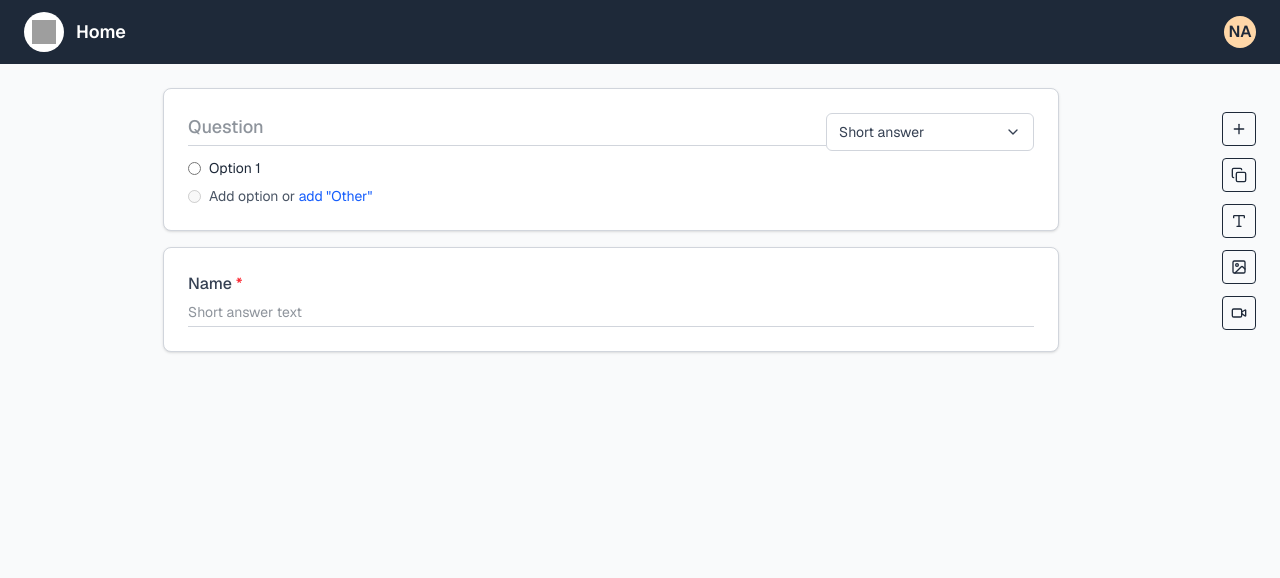
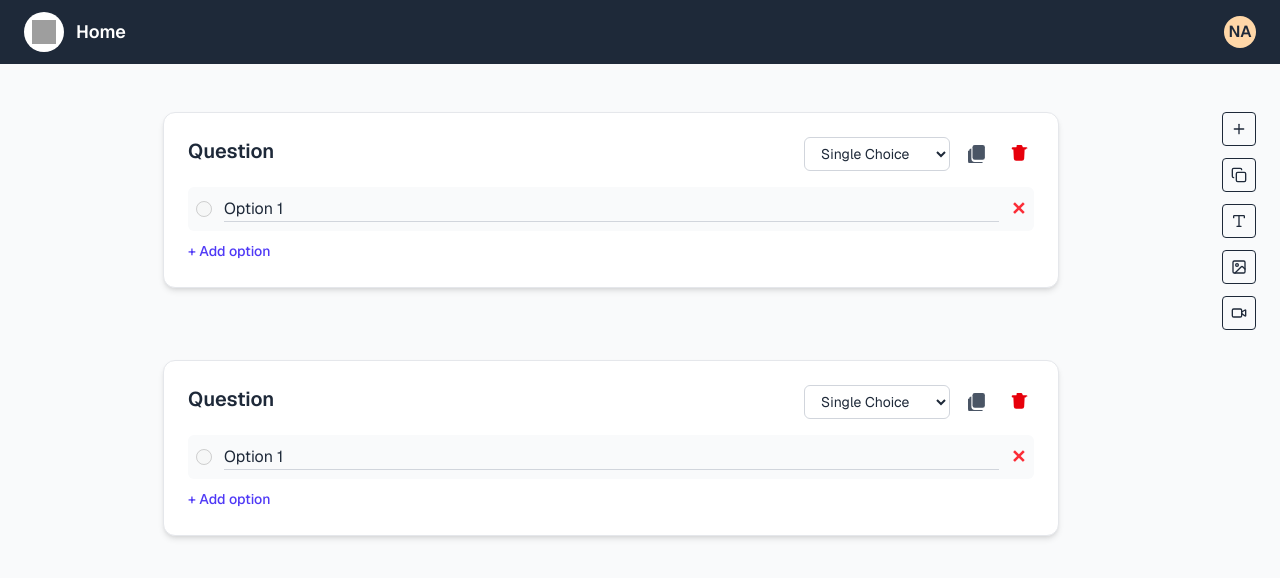
Before and after one commit to AnveshSharma05/SurveyWebsite, a Next.js app: page /formMaker in a window 1280 px wide. Shown: the top 578 px of the page. Built offline with nearby package versions, Linux system fonts and the light colour scheme; grey boxes are pictures that could not be loaded.

Commit message:
Updated Component box

```diff
--- a/src/app/components/client/formQuestionSingleChoice.jsx
+++ b/src/app/components/client/formQuestionSingleChoice.jsx
@@ -1,10 +1,178 @@
 //create component box
-//borrow a box template
+//borrow a box template and add side icon boxes to it
 //create multiple choice list inside left middle box templates container space
     //multiple choice list can be drag and drop
 //add a delete and increase option inside the right container side space of the box template
+
 //
-export default function BoxComponent() {
+import React, { useState } from "react";
 
+/**
+ * Survey Question Box
+ * - Supports single choice, multiple choice, and short answer
+ * - Fully responsive using TailwindCSS
+ * - Provides delete box, duplicate box, add/remove options
+ * - Protects layout using min-width + shrink rules
+ */
+
+const DEFAULT_BOX = {
+  title: "Question",
+  type: "single",
+  choices: ["Option 1"],
+  answer: "",
+};
+
+export default function BoxComponent({
+  initialData = DEFAULT_BOX,
+  onDelete,
+  onDuplicate,
+}) {
+  const [title, setTitle] = useState(initialData.title);
+  const [type, setType] = useState(initialData.type);
+  const [choices, setChoices] = useState(initialData.choices);
+  const [answer, setAnswer] = useState(initialData.answer);
+
+  const addChoice = () => setChoices([...choices, "New Option"]);
+
+  const updateChoice = (i, value) => {
+    const copy = [...choices];
+    copy[i] = value;
+    setChoices(copy);
+  };
+
+  const removeChoice = (i) => {
+    setChoices(choices.filter((_, idx) => idx !== i));
+  };
+
+  return (
+  <div className="w-full py-6">
+    <div className="w-full bg-white rounded-xl shadow-md p-6 border border-gray-200">
+
+      {/* ------------------------------------------------- */}
+      {/* TOP ROW: QUESTION TITLE + TYPE + ACTION ICONS     */}
+      {/* ------------------------------------------------- */}
+      <div className="flex justify-between items-start mb-4">
+
+        {/* LEFT: Question Title */}
+        <input
+          type="text"
+          value={title}
+          onChange={(e) => setTitle(e.target.value)}
+          placeholder="Enter your question"
+          className="flex-1 text-xl font-semibold border-none focus:ring-0 bg-transparent"
+        />
+
+        {/* RIGHT: All Controls (Type dropdown + action icons) */}
+        <div className="flex items-center space-x-3 ml-4 shrink-0">
+
+          {/* Question Type Selector */}
+          <select
+            value={type}
+            onChange={(e) => setType(e.target.value)}
+            className="border border-gray-300 rounded-md px-3 py-1.5 text-sm bg-white
+                       focus:outline-none focus:border-indigo-500"
+          >
+            <option value="single">Single Choice</option>
+            <option value="multiple">Multiple Choice</option>
+            <option value="short">Short Answer</option>
+          </select>
+
+          {/* Duplicate Icon */}
+          <button
+            onClick={onDuplicate}
+            className="p-1.5 rounded hover:bg-gray-100 text-gray-600"
+            title="Duplicate"
+          >
+            <svg
+              width="18"
+              height="18"
+              fill="currentColor"
+              viewBox="0 0 16 16"
+            >
+              <path d="M4 2a2 2 0 0 1 2-2h7a2 2 0 0 1 2 2v9a2 2 0 0 1-2 2h-7a2 2 0 0 1-2-2V2z"/>
+              <path d="M1 5a2 2 0 0 1 2-2v9a3 3 0 0 0 3 3h7a2 2 0 0 1-2 2H3a3 3 0 0 1-3-3V5z"/>
+            </svg>
+          </button>
+
+          {/* Delete Icon */}
+          <button
+            onClick={onDelete}
+            className="p-1.5 rounded hover:bg-red-100 text-red-600"
+            title="Delete"
+          >
+            <svg
+              width="18"
+              height="18"
+              fill="currentColor"
+              viewBox="0 0 16 16"
+            >
+              <path d="M5.5 5.5a.5.5 0 0 1 .5.5v6a.5.5 0 0 1-1 0v-6a.5.5 0 0 1 .5-.5zm2.5.5v6a.5.5 0 0 0 1 0v-6a.5.5 0 0 0-1 0zm3 .5a.5.5 0 0 0-1 0v6a.5.5 0 0 0 1 0v-6z"/>
+              <path fillRule="evenodd" d="M14.5 3a1 1 0 0 1-1 1H13l-.4 8.2a2 2 0 0 1-2 1.8H5.4a2 2 0 0 1-2-1.8L3 4H2.5a1 1 0 0 1 0-2h3.1l.4-1.2A1 1 0 0 1 6 0h4a1 1 0 0 1 .9.6L11.4 2h3.1a1 1 0 0 1 1 1z"/>
+            </svg>
+          </button>
+
+        </div>
+      </div>
+
+      {/* ------------------------------------------------- */}
+      {/* MAIN CHOICES / ANSWERS SECTION                     */}
+      {/* ------------------------------------------------- */}
+      <div className="mt-4 space-y-3">
+        {(type === "single" || type === "multiple") && (
+          <div className="space-y-2">
+
+            {choices.map((choice, idx) => (
+              <div key={idx} className="flex items-center gap-3 bg-gray-50 rounded-md p-2">
+
+                {/* Bullet (radio or checkbox) */}
+                <input
+                  type={type === "single" ? "radio" : "checkbox"}
+                  disabled
+                  className="h-4 w-4"
+                />
+
+                {/* Editable option text */}
+                <input
+                  value={choice}
+                  onChange={(e) => updateChoice(idx, e.target.value)}
+                  className="flex-1 border-b border-gray-300 bg-transparent focus:outline-none focus:border-indigo-500"
+                />
+
+                {/* Delete option */}
+                <button
+                  className="text-red-500 hover:text-red-700 text-lg font-bold"
+                  disabled={choices.length === 1}
+                  onClick={() => removeChoice(idx)}
+                >
+                  ✕
+                </button>
+
+              </div>
+            ))}
+
+            {/* Add option */}
+            <button
+              onClick={addChoice}
+              className="text-indigo-600 text-sm font-medium hover:underline"
+            >
+              + Add option
+            </button>
+          </div>
+        )}
+
+        {type === "short" && (
+          <input
+            type="text"
+            value={answer}
+            placeholder="Short answer text"
+            onChange={(e) => setAnswer(e.target.value)}
+            className="w-full border-b border-gray-300 focus:outline-none focus:border-indigo-500 pb-1"
+          />
+        )}
+      </div>
+
+    </div>
+  </div>
+);
 
 }
--- a/src/app/formMaker/page.js
+++ b/src/app/formMaker/page.js
@@ -2,7 +2,9 @@
 import { useState } from "react";
 import { useSelector } from "react-redux";
 import { ChevronDown, Image, Type, Video, Copy, Plus } from "lucide-react";
+
 import UserProfile from "../components/client/UserProfile";
+import BoxComponent from "../components/client/formQuestionSingleChoice";
 
 export default function FormBuilder() {
   const [selectedType, setSelectedType] = useState("Short answer");
@@ -11,9 +13,47 @@ export default function FormBuilder() {
 
   const questionTypes = ["Single Choice", "Multiple Choice", "Short Answer"];
 
+  // --------------------------------------------------------------------------
+  // State that tracks all question boxes
+  // --------------------------------------------------------------------------
+  const [boxes, setBoxes] = useState([
+    { id: crypto.randomUUID(), type: "Single Choice" },
+    { id: crypto.randomUUID(), type: "Short Answer" },
+  ]);
+
+  // DELETE
+  const deleteBox = (id) => {
+    setBoxes((prev) => prev.filter((b) => b.id !== id));
+  };
+
+  // DUPLICATE
+  const duplicateBox = (id) => {
+    setBoxes((prev) => {
+      const box = prev.find((b) => b.id === id);
+      return [
+        ...prev,
+        {
+          ...box,
+          id: crypto.randomUUID(),
+        },
+      ];
+    });
+  };
+
+  // ADD NEW QUESTION
+  const addNewBox = () => {
+    setBoxes((prev) => [
+      ...prev,
+      {
+        id: crypto.randomUUID(),
+        type: "Single Choice",
+      },
+    ]);
+  };
+
   return (
     <div className="min-h-screen bg-gray-50 text-gray-800 flex flex-col font-sans">
-      {/* Header Bar (same style as SurveyMonkey UI) */}
+      {/* Header Bar */}
       <div className="bg-gray-800 text-white flex justify-between items-center px-6 py-3">
         <div className="flex items-center space-x-3">
           <div className="bg-white rounded-full p-2">
@@ -24,21 +64,33 @@ export default function FormBuilder() {
         <UserProfile email={emailValue} />
       </div>
 
-      {/* Form Builder Content */}
       <div className="flex flex-1 bg-gray-50 p-6">
-        <div className="flex-1 max-w-4xl mx-auto">
-          <div className="bg-white border border-gray-300 rounded-lg shadow-sm p-6 mb-4">
-            {/* Question Block */}
+        {/* MAIN FORM AREA */}
+        <div className="flex-1 max-w-4xl mx-auto shrink-0 space-y-6">
+          {boxes.map((box) => (
+            <BoxComponent
+              key={box.id}
+              onDelete={() => deleteBox(box.id)}
+              onDuplicate={() => duplicateBox(box.id)}
+            >
+              {/* ----------------------------------------------------------
+                  BOX CONTENT (THE QUESTION BODY)
+                 ---------------------------------------------------------- */}
+              <div className="bg-white border border-gray-300 rounded-lg shadow-sm p-6">
                 <div className="flex flex-col md:flex-row md:justify-between md:items-start">
+                  {/* Left section: Question + Options */}
                   <div className="flex-1 mb-4 md:mb-0">
                     <input
                       type="text"
                       placeholder="Question"
                       className="w-full border-b border-gray-300 text-lg font-medium focus:outline-none focus:border-blue-500 pb-1"
                     />
+
+                    {/* Example radio options (matches your original) */}
+                    {box.type === "Single Choice" && (
                       <div className="mt-3 space-y-2 text-sm">
                         <label className="flex items-center space-x-2">
-                    <input type="radio" name="q1" />
+                          <input type="radio" name={`q_${box.id}`} />
                           <span>Option 1</span>
                         </label>
                         <label className="flex items-center space-x-2 text-gray-600">
@@ -51,29 +103,44 @@ export default function FormBuilder() {
                           </span>
                         </label>
                       </div>
+                    )}
+
+                    {box.type === "Short Answer" && (
+                      <input
+                        type="text"
+                        placeholder="Short answer text"
+                        className="mt-3 w-full border-b border-gray-300 focus:outline-none focus:border-blue-500 pb-1 text-sm"
+                      />
+                    )}
                   </div>
 
-              {/* Question Type Dropdown */}
+                  {/* Right: Dropdown for type selection */}
                   <div className="relative w-52 border border-gray-300 rounded-md">
                     <button
-                  onClick={() => setShowDropdown(!showDropdown)}
+                      onClick={() =>
+                        setShowDropdown(showDropdown === box.id ? null : box.id)
+                      }
                       className="w-full flex justify-between items-center px-3 py-2 text-sm text-gray-700 hover:bg-gray-100"
                     >
-                  {selectedType}
+                      {box.type}
                       <ChevronDown className="h-4 w-4" />
                     </button>
 
-                {showDropdown && (
+                    {showDropdown === box.id && (
                       <div className="absolute top-full left-0 w-full bg-white border border-gray-200 rounded-md shadow-lg mt-1 z-10">
                         {questionTypes.map((type) => (
                           <button
                             key={type}
                             onClick={() => {
-                          setSelectedType(type);
+                              setBoxes((prev) =>
+                                prev.map((b) =>
+                                  b.id === box.id ? { ...b, type } : b
+                                )
+                              );
                               setShowDropdown(false);
                             }}
                             className={`w-full text-left px-4 py-2 text-sm hover:bg-gray-100 ${
-                          selectedType === type ? "bg-gray-50 font-medium" : ""
+                              box.type === type ? "bg-gray-50 font-medium" : ""
                             }`}
                           >
                             {type}
@@ -84,25 +151,19 @@ export default function FormBuilder() {
                   </div>
                 </div>
               </div>
-
-          {/* Example of another question */}
-          <div className="bg-white border border-gray-300 rounded-lg shadow-sm p-6 mb-4">
-            <label className="block text-gray-700 font-medium mb-1">
-              Name <span className="text-red-500">*</span>
-            </label>
-            <input
-              type="text"
-              placeholder="Short answer text"
-              className="w-full border-b border-gray-300 focus:outline-none focus:border-blue-500 pb-1 text-sm"
-            />
-          </div>
+            </BoxComponent>
+          ))}
         </div>
 
-        {/* Sidebar (icons) */}
+        {/* SIDEBAR ICONS (Add new question etc.) */}
         <div className="flex flex-col items-center space-y-3 ml-6 mt-6">
-          <button className="p-2 border rounded hover:bg-gray-100">
+          <button
+            onClick={addNewBox}
+            className="p-2 border rounded hover:bg-gray-100"
+          >
             <Plus className="h-4 w-4" />
           </button>
+
           <button className="p-2 border rounded hover:bg-gray-100">
             <Copy className="h-4 w-4" />
           </button>
```
Lines whose indentation alone changed are shown as unchanged.
